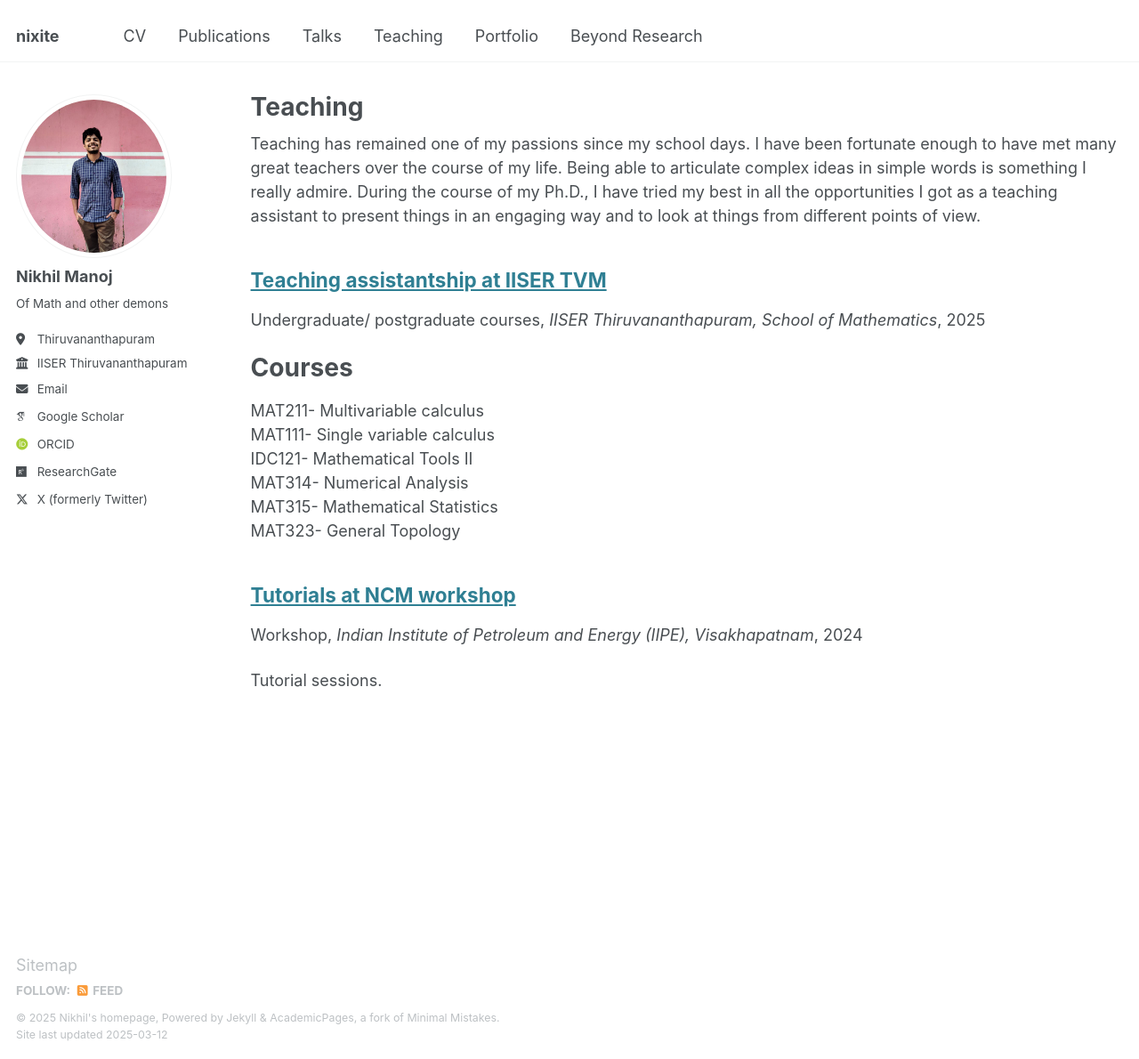
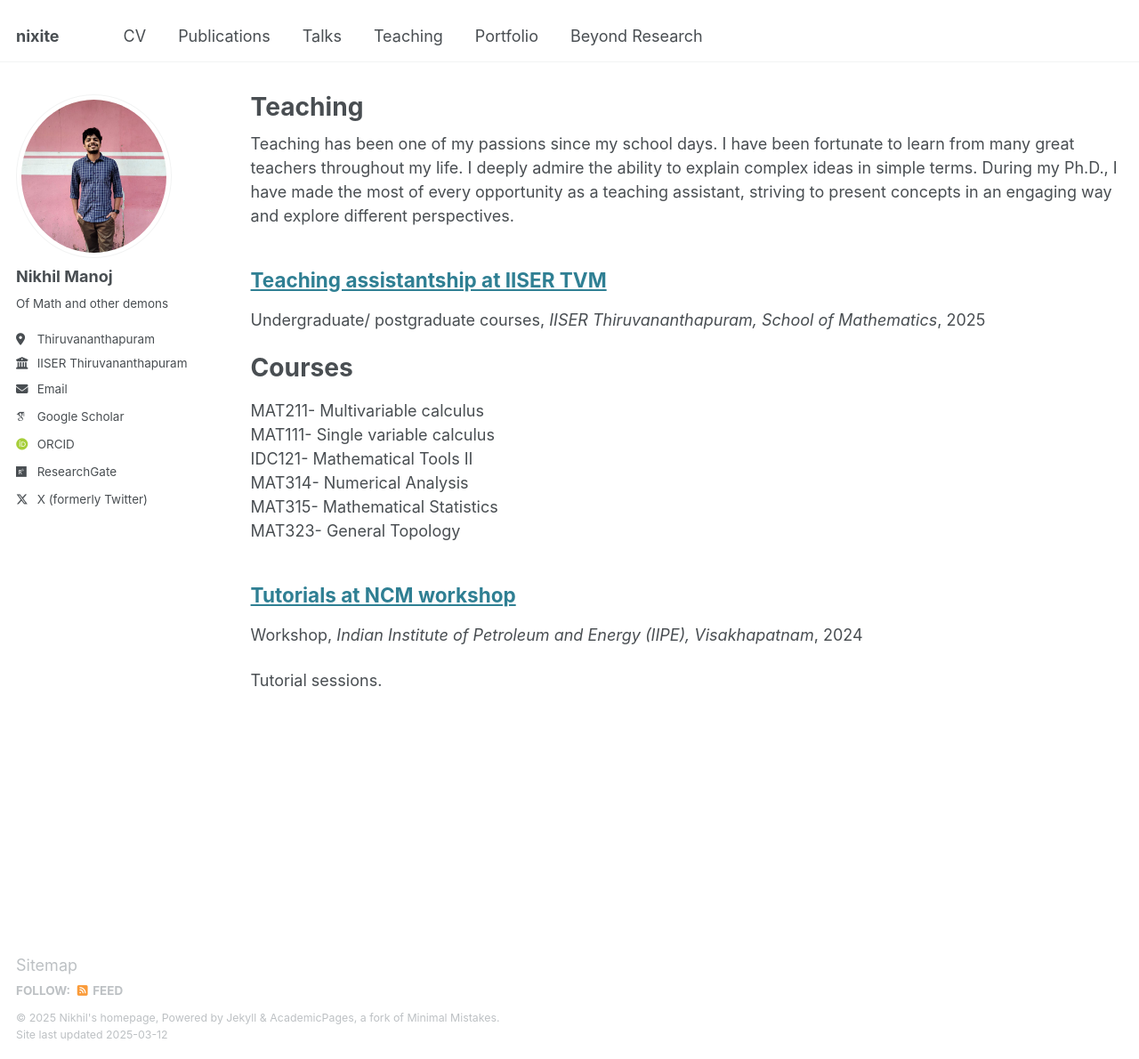
Before and after one commit to nikhil0597/nikhil0597.github.io, a Jekyll site: the page built from _pages/teaching.html, in a window 1280 px wide and 1190 px high. Shown: the whole window at 89% size. Built offline with Jekyll 4.4.1, drawn with Linux system fonts in a browser that asks for light colours; some web fonts are replaced.

Commit message:
Update teaching.html

```diff
--- a/_pages/teaching.html
+++ b/_pages/teaching.html
@@ -5,7 +5,7 @@ permalink: /teaching/
 author_profile: true
 ---
 
-Teaching has remained one of my passions since my school days. I have been fortunate enough to have met many great teachers over the course of my life. Being able to articulate complex ideas in simple words is something I really admire. During the course of my Ph.D., I have tried my best in all the opportunities I got as a teaching assistant to present things in an engaging way and to look at things from different points of view.
+Teaching has been one of my passions since my school days. I have been fortunate to learn from many great teachers throughout my life. I deeply admire the ability to explain complex ideas in simple terms. During my Ph.D., I have made the most of every opportunity as a teaching assistant, striving to present concepts in an engaging way and explore different perspectives.
 
 
 {% include base_path %}
```
